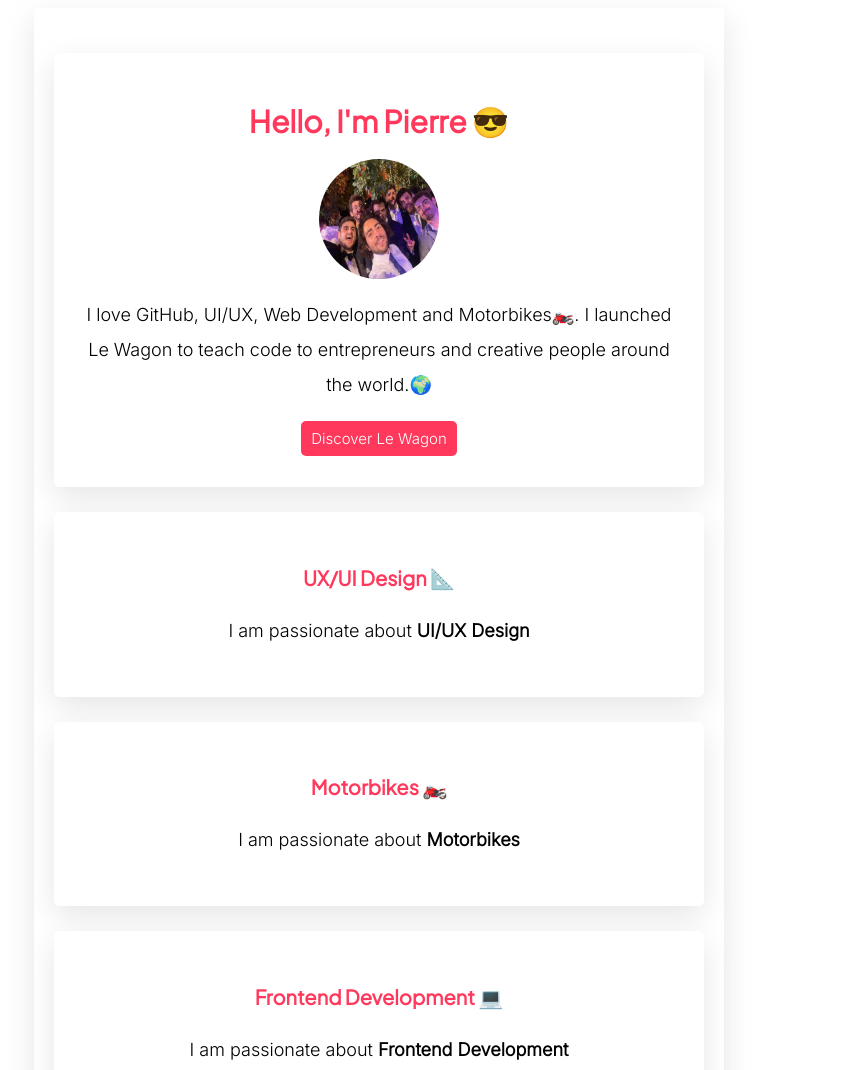
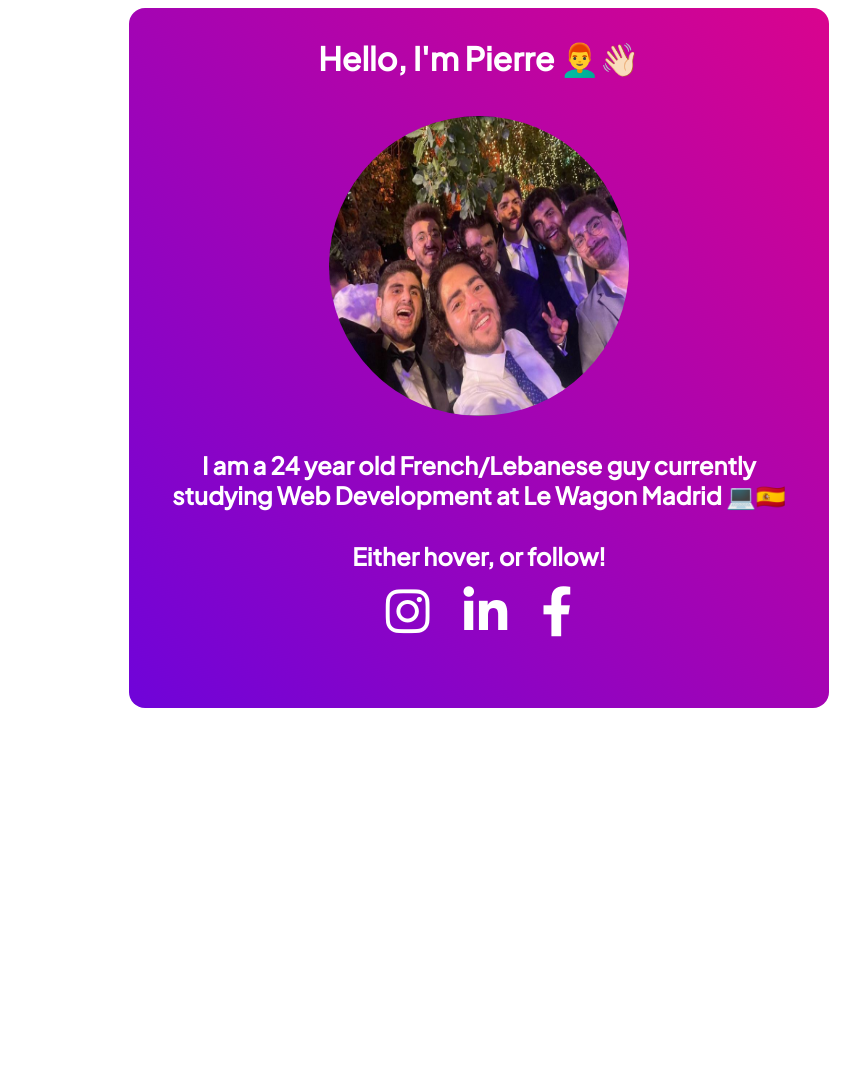
Before and after one commit to pierrejebara/profile, a plain HTML site: page index.html in a window 1280 px wide. Shown: the top 1070 px of the page, without its empty margins (261-1121 px from the left). After the commit the page ends 800 px from the top, so only its background shows below. Drawn offline with Linux system fonts and the light colour scheme.

Commit message:
my profile page

```diff
--- a/index.html
+++ b/index.html
@@ -5,44 +5,39 @@
   <meta charset="utf-8">
   <link rel="stylesheet" href="style.css">
   <link rel="stylesheet" href="https://use.fontawesome.com/releases/v6.1.2/css/all.css">
-  <meta name="viewport" content="width=device-width, initial-scale=1">
-
 </header>
 <body>
-  <div class="container">
-    <div class="card-white">
-      <h1 class="text-center">Hello, I'm Pierre 😎</h1>
-      <img src="images/profilepic.jpeg" alt="profilepic" class="img-circle center">
-      <p>I love GitHub, UI/UX, Web Development and Motorbikes🏍️. I launched Le Wagon to teach code to entrepreneurs and creative people around the world.🌍</p>
-      <a href="www.lewagon.com" class="btn-pink">Discover Le Wagon</a>
-    </div>
+  <div class="flip-card">
+    <div class="flip-card-inner">
+      <div class="flip-card-front">
+        <h1>Hello, I'm Pierre 👨‍🦰👋🏻</h1>
+        <img src="images/profilepic.jpeg" alt="profilepic">
+        <h2>I am a 24 year old French/Lebanese guy currently studying Web Development at Le Wagon Madrid 💻🇪🇸</h2>
+        <h2>Either hover, or follow!</h2>
+        <a href="https://www.instagram.com/jebaraaa/" target="_blank"><i class="fa-brands fa-instagram"></i></a>
+        <a href="https://www.linkedin.com/in/pierre-henri-jebara-891541179/" target="_blank"><i class="fa-brands fa-linkedin-in"></i></a>
+        <a href="https://www.linkedin.com/in/pierre-henri-jebara-891541179/" target="_blank"><i class="fa-brands fa-facebook-f"></i></a>
+      </div>
+      <div class="flip-card-back">
+        <div class="white-card">
+          <h1>What do I enjoy?</h1>
+          <h2>Going out with friends🥳 🥂 🥃 🍸 🍹</h2>
+          <img src="images/helloworld.jpeg" alt="withfriends">
+          <p>As some of you know, it doesn't always end well🥴</p>
+          <h2>Football ⚽️</h2>
+          <img src="images/foot.jpeg" alt="foot">
+          <p>I enjoy it a lot and am ready to bet that i smash Gonzalo 🏆 🥇</p>
+          <h2>Programming</h2>
+          <a href="https://www.youtube.com/watch?v=bIf0APuHv5I&t=348s" target="_blank"><img src="images/wagon.jpeg" alt="lewagon"></a>
+          <p>Click on the image to see the cool project we worked on!👨🏻‍💻</p>
 
 
-    <div class="card-white">
-      <h2 class="text-center">UX/UI Design 📐</h2>
-      <p class="text-center"> I am passionate about <strong>UI/UX Design</strong></p>
-    </div>
+        </div>
+      </div>
 
-    <div class="card-white">
-      <h2 class="text-center">Motorbikes 🏍️</h2>
-      <p class="text-center">I am passionate about <strong>Motorbikes</strong></p>
-    </div>
-
-    <div class="card-white">
-      <h2 class="text-center">Frontend Development 💻</h2>
-      <p class="text-center">I am passionate about <strong>Frontend Development</strong></p>
-    </div>
-
-    <div class="card-white">
-      <h2>Follow me</h2>
-      <a href="https://www.instagram.com/jebaraaa/" target="_blank"><i class="fa-brands fa-instagram"></i></a>
-      <a href="https://www.linkedin.com/in/pierre-henri-jebara-891541179/" target="_blank"><i class="fa-brands fa-linkedin-in"></i></a>
     </div>
 
   </div>
 
 
-
-
-
 </body>
--- a/style.css
+++ b/style.css
@@ -1,106 +1,108 @@
-@import url('https://fonts.googleapis.com/css2?family=Inter:wght@300&family=Plus+Jakarta+Sans&family=Roboto:ital,wght@1,100&display=swap');
-
-body{
-  font-family: 'Inter', sans-serif;
-  font-size: 18px;
-  background-color: white;
-  color: black;
-  line-height: 35px;
+@import url('https://fonts.googleapis.com/css2?family=Inter:wght@300&family=Plus+Jakarta+Sans:wght@400;500&family=Roboto:ital,wght@1,100&display=swap');
+.flip-card {
+  background-color: transparent;
+  width: 500px;
+  height: 500px;
+  perspective: 1000px;
+  margin: 0 auto;
 }
 
-h1 {
-  font-family: 'Plus Jakarta Sans', sans-serif;
-  font-size: 25px;
-  color: #FF385C;
-  font-size: 30px;
+.flip-card-inner {
+  position: relative;
+  width: 500px;
+  height: 500px;
+  text-align: center;
+  transition: transform 0.6s;
+  transform-style: preserve-3d;
 }
 
-h2 {
-  font-family: 'Plus Jakarta Sans', sans-serif;
-  font-size: 20px;
-  color: #FF385C
+.flip-card:hover .flip-card-inner {
+  transform: rotateY(180deg)
+}
+.flip-card-front, .flip-card-back {
+  position: absolute;
+  width: 700px;
+  height: 700px;
+  -webkit-backface-visibility: hidden;
+  backface-visibility: hidden;
+  border-radius: 16px;
 }
 
-.img-circle {
-  width:120px;
-  height:120px;
+.flip-card-front {
+  background-image: linear-gradient(45deg, #6f04d9,#d9048e);
+}
+
+.flip-card-front img {
+  width: 300px;
+  height: 300px;
+  margin-top: 1rem;
+}
+
+.flip-card-back {
+  background-image: linear-gradient(315deg,#6f04d9,#8a045c);
+  color: #ffffff;
+  transform: rotateY(180deg);
+}
+
+.flip-card-back img {
+  width: 300px;
+  height: 300px;
+  margin-top: 1rem;
   border-radius: 50%;
 }
-
-.btn-pink:hover {
-  background-color: black;
-
+.flip-card-back h2 {
+  margin-bottom: 0.3rem;
+  font-family: 'Plus Jakarta Sans', sans-serif;
 }
 
-a {
-  text-decoration: none;
-}
-
-.container {
-  width: 650px;
-  margin: 0 auto;
-  box-shadow: 0 10px 30px rgba(0,0,0,.1);
-  text-align: center;
-  padding: 20px;
-
-}
-
-.text-center {
-  text-align: center;
-}
-
-.card-white {
-  background: white;
-  padding: 30px;
-  border: 1px solid white;
-  border-radius: 5px;
-  margin-bottom: 25px;
-  margin-top: 25px;
-  box-shadow: 0 10px 30px rgba(0,0,0,.1);
-}
-
-.center {
-  display: block;
-  margin-left: auto;
-  margin-right: auto;
-}
-
-.btn-pink {
-  color: white;
-  background-color: #FF385C ;
-  border-radius: 5px;
-  padding:8px 10px;
-  font-size: 15px;
-}
-
-.animated-gif {
-  width: 25px;
-  height:25px;
+.flip-card-back h1 {
+  margin-top: 30px;
+  font-family: 'Plus Jakarta Sans', sans-serif;
 }
 
 .fa-brands {
   font-size: 50px;
-  padding: 8px;
-  color: #FF385C;
+  margin-right: 15px;
+  margin-left: 15px;
+  margin-top: 10px;
+  color: white
 }
 
-@media (max-width: 960px) {
-  /* For a screen < 960px, this CSS will be read */
-  .container {
-    width: 700px;
-  }
+.fa-brands:hover {
+  color: grey;
+  transition:0.6s;
 }
 
-@media (max-width: 720px) {
-  /* For a screen < 720px, this CSS will be read */
-  .container {
-    width: 500px;
-  }
+.flip-card-front img {
+  width: 300px;
+  height: 300px;
+  margin-top: 1rem;
+  border-radius: 50%;
+}
+.flip-card-front h2 {
+  margin-bottom: 0.3rem;
+  font-family: 'Plus Jakarta Sans', sans-serif;
+  color:white;
+  margin-top: 30px;
+  margin-left: 40px;
+  margin-right: 40px;
 }
 
-@media (max-width: 540px) {
-  /* For a screen < 540px, this CSS will be read */
-  .container {
-    width: 300px;
-  }
+.flip-card-front h1 {
+  margin-top: 30px;
+  font-family: 'Plus Jakarta Sans', sans-serif;
+  color: white;
 }
+.white-card img {
+  border-radius: 50%;
+  width:100px;
+  height:100px;
+  margin-top: 5px;
+  margin-bottom: 5px;
+}
+
+.white-card p {
+  font-family: 'Plus Jakarta Sans', sans-serif;
+  font-size: 15px;
+
+}
```
Also changed, not shown: images/foot.jpeg (added), images/helloworld.jpeg (added), images/wagon.jpeg (added).
